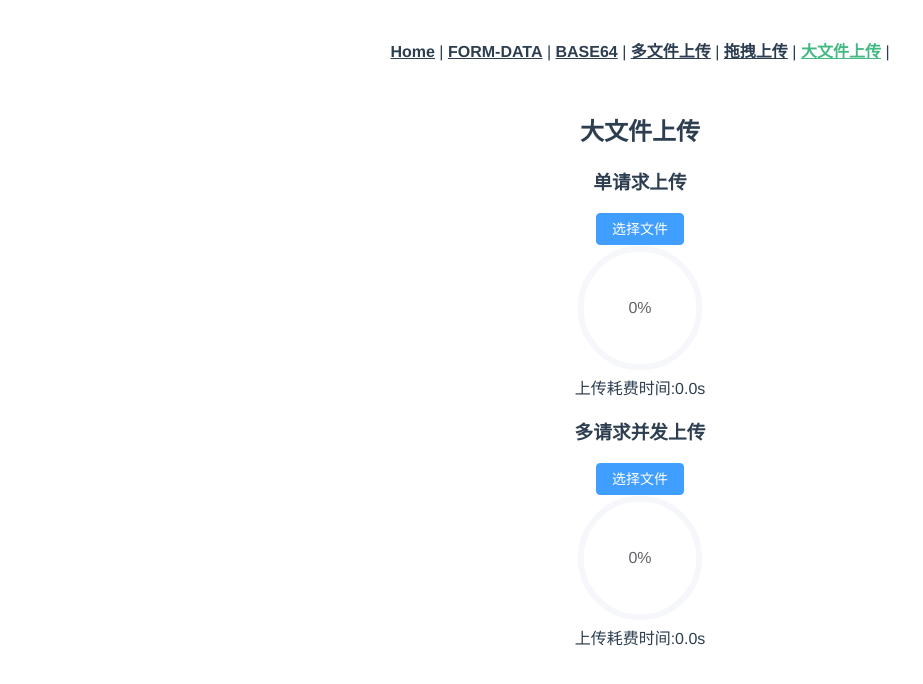
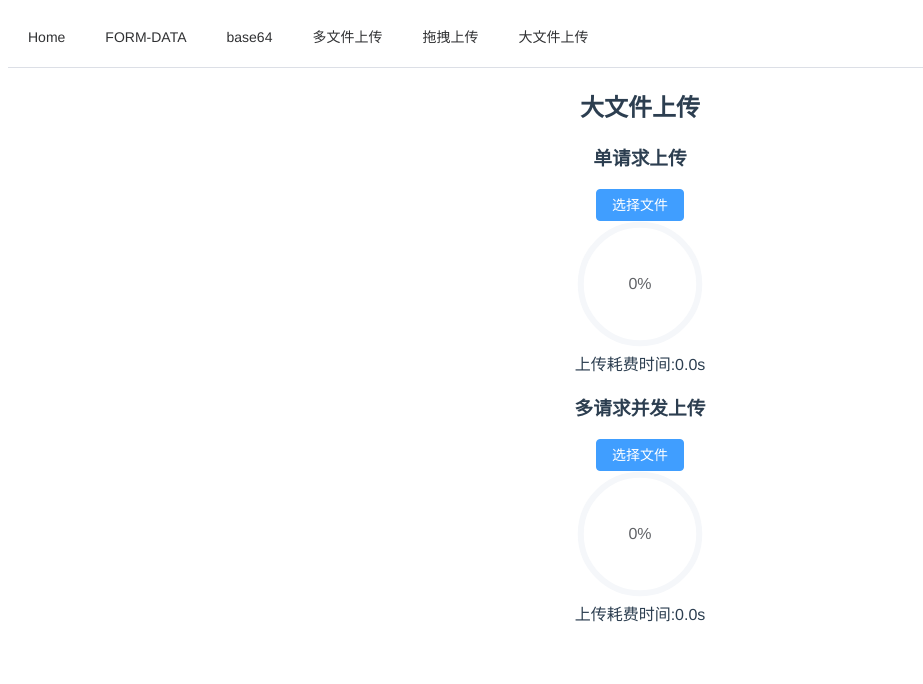
Before and after one commit to nanacln/uploadFile-nanacln, a Vue app in the folder upload-front/: page /bigFile in a window 1280 px wide. Shown: the top 684 px of the page, without its empty margins (0-923 px from the left). Built offline with nearby package versions, Linux system fonts and the light colour scheme; what vue-cropper would draw is missing.

Commit message:
[修改代码]菜单样式调整

```diff
--- a/upload-front/src/App.vue
+++ b/upload-front/src/App.vue
@@ -1,12 +1,32 @@
 <template>
-  <div id="nav">
+  <!-- <div id="nav">
     <router-link to="/">Home</router-link> |
     <router-link to="/single">FORM-DATA</router-link> |
-    <router-link to="/base64">BASE64</router-link> |
+    <router-link to="/base64">base64</router-link> |
     <router-link to="/many">多文件上传</router-link> |
     <router-link to="/drag">拖拽上传</router-link> |
     <router-link to="/bigfile">大文件上传</router-link> |
-  </div>
+  </div> -->
+  <el-menu mode="horizontal" :router="true">
+    <el-menu-item index="/">
+      <span>Home</span>
+    </el-menu-item>
+    <el-menu-item index="/single">
+      <span>FORM-DATA</span>
+    </el-menu-item>
+    <el-menu-item index="/base64">
+      <span>base64</span>
+    </el-menu-item>
+    <el-menu-item index="/many">
+      <span>多文件上传</span>
+    </el-menu-item>
+    <el-menu-item index="/drag">
+      <span>拖拽上传</span>
+    </el-menu-item>
+    <el-menu-item index="/bigfile">
+      <span>大文件上传</span>
+    </el-menu-item>
+  </el-menu>
   <router-view/>
 </template>
 
```
